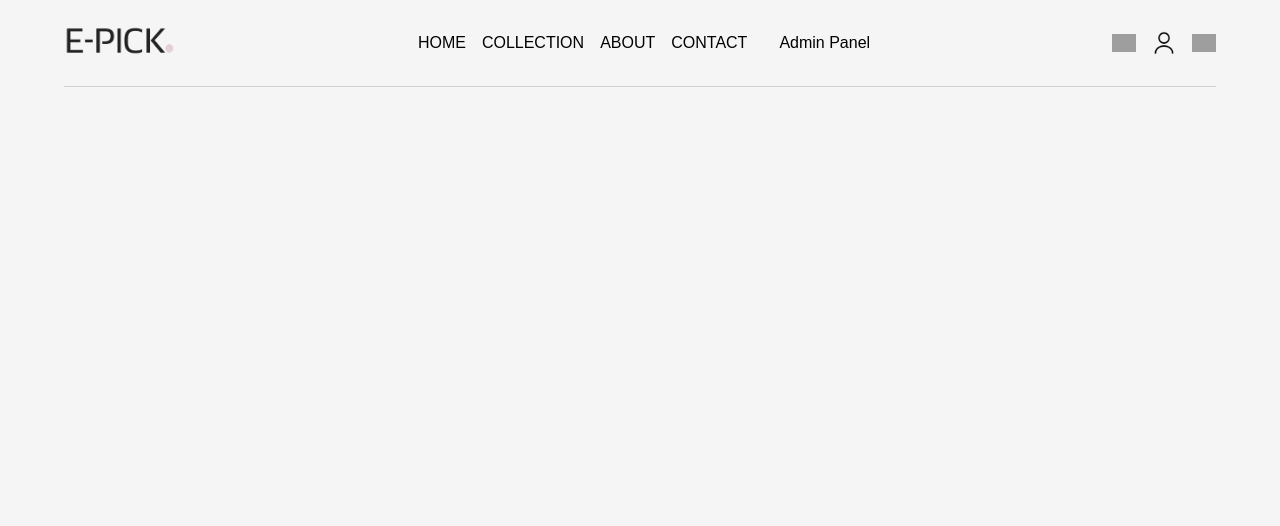
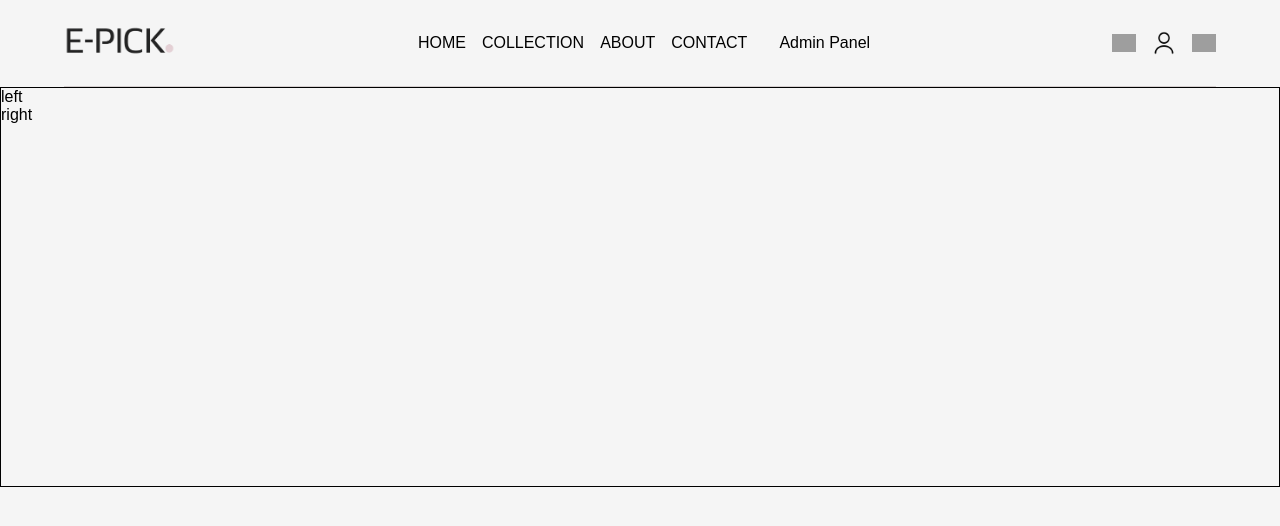
Before and after one commit to Chetannaik698/E-PICK, a React app in the folder frontend/: page / in a window 1280 px wide. Shown: the top 526 px of the page. Built offline with nearby package versions, Linux system fonts and the light colour scheme; grey boxes are pictures that could not be loaded; the HTML template or start-up script is replaced by a standard one.

Commit message:
added home content

```diff
--- a/frontend/src/pages/Home.jsx
+++ b/frontend/src/pages/Home.jsx
@@ -1,11 +1,17 @@
-import React from 'react'
+import React, { useState } from 'react'
 import Navbar from '../components/Navbar'
 import '../styles/Home.css'
 
 const Home = () => {
+
   return (
     <div>
       <Navbar />
+
+      <section className='hero'>
+        <div className="left">left</div>
+        <div className="right">right</div>
+      </section>
 
     </div>
   )
--- a/frontend/src/styles/Home.css
+++ b/frontend/src/styles/Home.css
@@ -0,0 +1,5 @@
+.hero {
+    width: 100%;
+    height: 50vh;
+    border: 1px solid black;
+}
```
